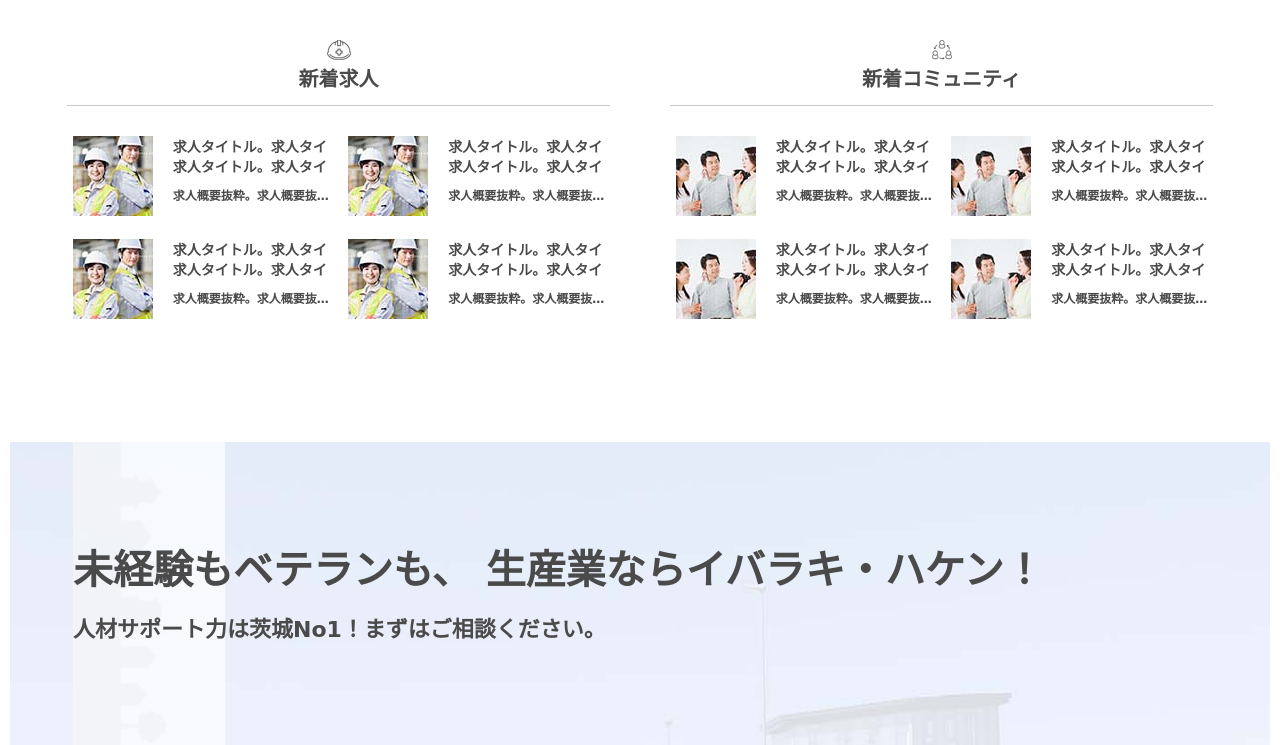
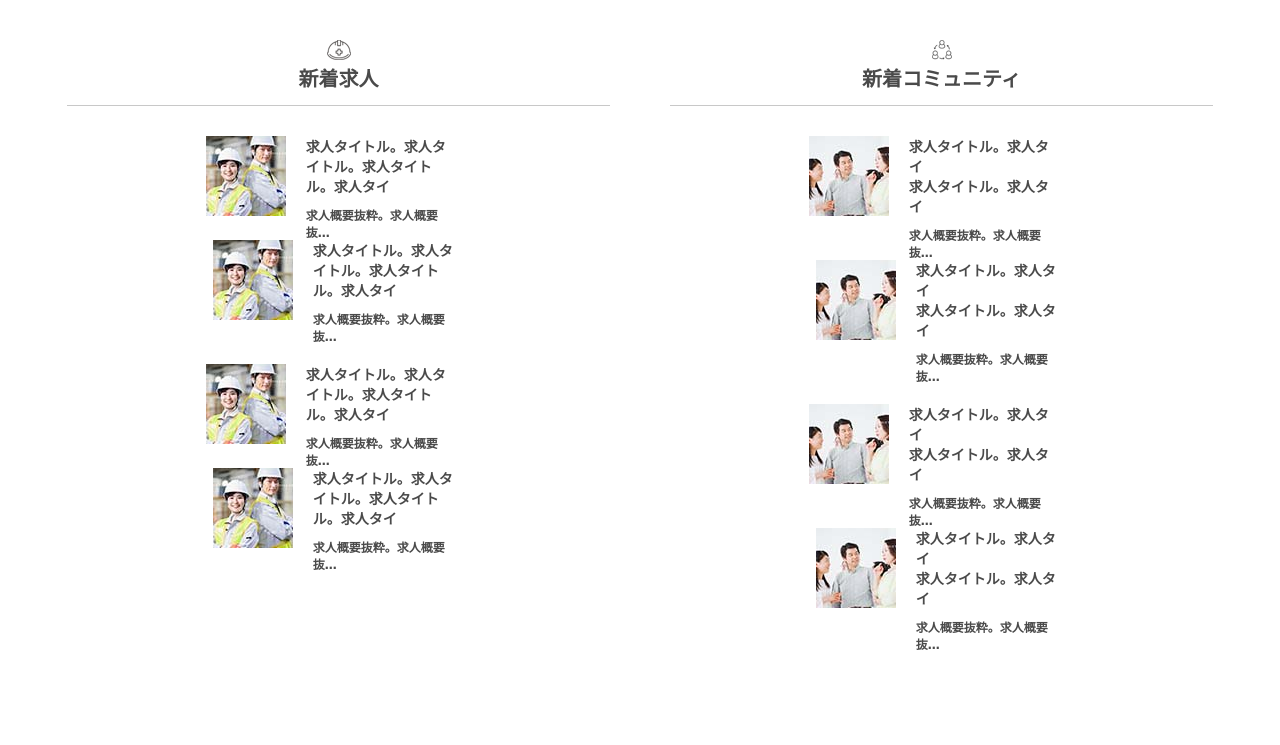
Before and after one commit to ChannelWorksllc/ibarakiworks, a plain HTML site: page index.html in a window 1280 px wide. Shown: the part 820-1565 px from the top of the page. Drawn offline with nearby package versions, Linux system fonts and the light colour scheme; a web font is replaced by a local one.

Commit message:
新着求人の部分の「clac」を使った調整、石田の方でサポートコーディングしました。 これを参考にしてください。結構無駄なソースがまだたくさんありますので、改めて見直しを＞＜

```diff
--- a/assets/css/style.scss
+++ b/assets/css/style.scss
@@ -319,8 +319,9 @@ header {
 main {
 
   .contents-block {
+    width: calc(100% / 2);
     display: flex;
-    margin-right: 43px;
+    padding: 0 10px;
 
     @include max(max-4) {
       margin-right: 14px;
@@ -371,6 +372,7 @@ main {
     margin: 50px 27px 100px;
 
     .new-category {
+      width: 50%;
       margin: 0 60px;
 
       @include max(max-3) {
--- a/index.html
+++ b/index.html
@@ -143,8 +143,7 @@
                 <a href=""><img src="./assets/images/78043530.jpg" alt="78043530"></a>
               </div>
               <p>
-                <a href="">求人タイトル。求人タイ<br>
-                求人タイトル。求人タイ</a><br>
+                <a href="">求人タイトル。求人タイトル。求人タイトル。求人タイ</a>
                 <span>求人概要抜粋。求人概要抜…</span>
               </p>
             </div>
@@ -153,8 +152,7 @@
                 <a href=""><img src="./assets/images/78043530.jpg" alt="78043530"></a>
               </div>
               <p>
-                <a href="">求人タイトル。求人タイ<br>
-                求人タイトル。求人タイ</a><br>
+                <a href="">求人タイトル。求人タイトル。求人タイトル。求人タイ</a>
                 <span>求人概要抜粋。求人概要抜…</span>
               </p>
             </div>
@@ -163,8 +161,7 @@
                 <a href=""><img src="./assets/images/78043530.jpg" alt="78043530"></a>
               </div>
               <p>
-                <a href="">求人タイトル。求人タイ<br>
-                求人タイトル。求人タイ</a><br>
+                <a href="">求人タイトル。求人タイトル。求人タイトル。求人タイ</a>
                 <span>求人概要抜粋。求人概要抜…</span>
               </p>
             </div>
@@ -173,8 +170,7 @@
                 <a href=""><img src="./assets/images/78043530.jpg" alt="78043530"></a>
               </div>
               <p>
-                <a href="">求人タイトル。求人タイ<br>
-                求人タイトル。求人タイ</a><br>
+                <a href="">求人タイトル。求人タイトル。求人タイトル。求人タイ</a>
                 <span>求人概要抜粋。求人概要抜…</span>
               </p>
             </div>
```
Also changed, not shown: assets/css/style.css, 1 other file.
